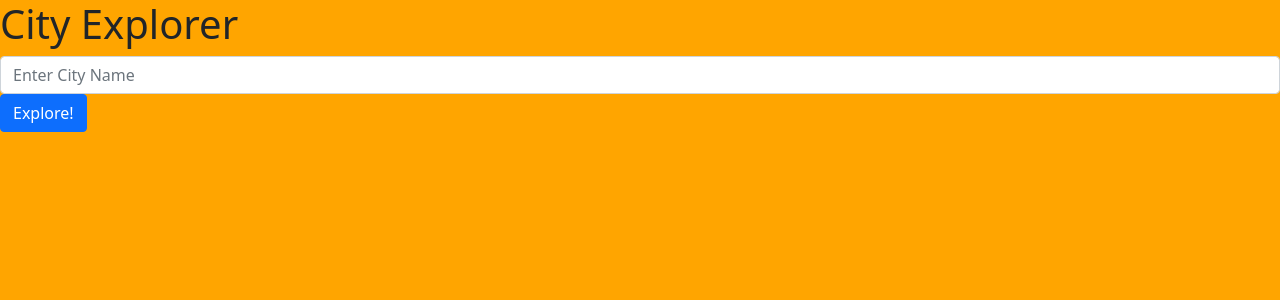
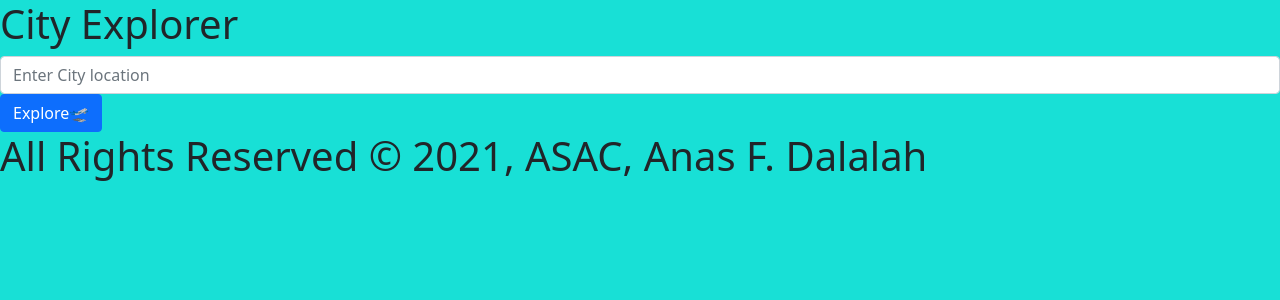
Before and after one commit to AnasDalalaah/city-explorer, a React (Create React App) app: page / in a window 1280 px wide. Shown: the top 300 px of the page. Built offline with nearby package versions, Linux system fonts and the light colour scheme.

Commit message:
solve lab08

```diff
--- a/src/App.css
+++ b/src/App.css
@@ -37,5 +37,10 @@
   }
 }
 *{
-  background-color: orange;
+  background-color: rgb(24, 224, 214);
 }
+/* .card{
+  text-align: center;
+
+
+} */
--- a/src/App.js
+++ b/src/App.js
@@ -7,6 +7,7 @@ import Card from 'react-bootstrap/Card';
 import Alert from 'react-bootstrap/Alert';
 import 'bootstrap/dist/css/bootstrap.min.css';
 import Weather from './Weather';
+import Movies from './Movies';
 
 
 class App extends React.Component {
@@ -23,12 +24,14 @@ class App extends React.Component {
       showWeather:false,
       latitude:'',
       longitude:'',
+      moviesArr: [],
+      showMovies: false
+
     }
   }
 
-  getCity = async (event) => {
+  getCitylocation = async (event) => {
     event.preventDefault();
-
 
     let serverRoute = process.env.REACT_APP_SERVER;
 
@@ -51,8 +54,6 @@ class App extends React.Component {
         cityData: cityResult.data[0],
         displayMap: true,
         errorMessage: false,
-        // weatherItem:importedData.data,
-        // showWeather:true,
         latitude: cityResult.data[0].lat,
         longitude: cityResult.data[0].lon
       })
@@ -64,21 +65,18 @@ class App extends React.Component {
         displayMap: false,
         errorMessage: true,
         errorCode: error,
-        // showWeather:false
       })
     }
     try{
       console.log(
         this.state.longitude
       )  ;
-       const url = `${serverRoute}/weather?searchQuery=${this.state.searchQuery}&lon=${this.state.longitude}&lat=${this.state.latitude}`;
+       const url = `${serverRoute}/weather?city=${this.state.searchQuery}&lon=${this.state.longitude}&lat=${this.state.latitude}`;
       let importedData = await axios.get(url);
 
       this.setState({
         weatherItem:importedData.data,
         showWeather:true,
-         latitude: this.state.cityData.lat,
-        longitude: this.state.cityData.lon
       })
 
 
@@ -88,6 +86,25 @@ class App extends React.Component {
         showWeather:false
       })
     }
+
+    let movieUrl = `${serverRoute}/movie?city=${this.state.searchQuery}`;
+
+    axios
+      .get(movieUrl)
+      .then(importedMoviesData => {
+        this.setState({
+          moviesArr: importedMoviesData.data,
+          showMovies: true
+        })
+      })
+      .catch(err => {
+        this.setState({
+          showMovies: false,
+          moviesArr: err.message,
+        })
+        console.log(err.message);
+      })
+
   }
 
   updateSearchQuery = (event) => {
@@ -101,27 +118,30 @@ class App extends React.Component {
       <>
         <h1>City Explorer</h1>
 
-        <Form onSubmit={this.getCity}>
+        <Form onSubmit={this.getCitylocation}>
           <Form.Group controlId="formBasicEmail">
-            <Form.Control type="text" placeholder="Enter City Name" onChange={this.updateSearchQuery} />
+            <Form.Control type="text" placeholder="Enter City location" onChange={this.updateSearchQuery} />
           </Form.Group>
           <Button variant="primary" type="submit">
-            Explore!
+            Explore🛫
           </Button>
         </Form>
 
         {this.state.displayMap &&
 
-          <Card style={{ width: '18rem' }}>
+          <Card style={{ width: '35rem',display:'flex'}}>
             <Card.Img variant="top" src={`https://maps.locationiq.com/v3/staticmap?key=${process.env.REACT_APP_KEY}&center=${this.state.cityData.lat},${this.state.cityData.lon}`} />
             <Card.Body>
-              <Card.Title>{this.state.cityData.display_name}</Card.Title>
+              <Card.Title><h2>The City Name:{this.state.cityData.display_name}</h2>
+              </Card.Title>
               <Card.Text>
-                {this.state.cityData.lat} <br></br>
-                {this.state.cityData.lon}
+              <h2>The Latitude:{this.state.cityData.lat} </h2><br></br>
+              <h2>The Longitude:{this.state.cityData.lon} </h2>
+
               </Card.Text>
             </Card.Body>
           </Card>
+
         }
 
         {this.state.errorMessage &&
@@ -132,8 +152,16 @@ class App extends React.Component {
       </Alert>
         }
 
-        {this.state.displayMap &&
-        <Weather weatherData={this.state.weatherItem} showWeather={this.state.showWeather}></Weather>}
+{this.state.displayMap &&
+
+          <Weather weatherData={this.state.weatherItem} showWeather={this.state.showWeather}></Weather>
+          }
+
+{this.state.displayMap &&
+<Movies moviesData={this.state.moviesArr} showMovies={this.state.showMovies}></Movies>}
+
+
+        <h1>All Rights Reserved &copy; 2021, ASAC, Anas F. Dalalah</h1>
       </>
 
     );
--- /dev/null
+++ b/src/Movies.js
@@ -0,0 +1,41 @@
+import React from 'react';
+import ListGroup from 'react-bootstrap/ListGroup';
+import 'bootstrap/dist/css/bootstrap.min.css';
+
+class Movies extends React.Component {
+
+
+    render() {
+        return (
+            <>
+                {this.props.moviesData.length!== 0 && this.props.showMovies &&
+
+                    <ListGroup>
+                        <ListGroup.Item>Top Movie</ListGroup.Item>
+                        <ListGroup.Item variant="primary">Title: {this.props.moviesData[0].title}</ListGroup.Item>
+                        <ListGroup.Item variant="secondary">Overview: {this.props.moviesData[0].overview}</ListGroup.Item>
+                        <ListGroup.Item variant="success">Average Votes: {this.props.moviesData[0].average_votes}</ListGroup.Item>
+                        <ListGroup.Item variant="danger">Total Votes: {this.props.moviesData[0].total_votes}</ListGroup.Item>
+                        <ListGroup.Item variant="warning">Image Url: {this.props.moviesData[0].image_url}</ListGroup.Item>
+                        <ListGroup.Item variant="info">Popularity: {this.props.moviesData[0].popularity}</ListGroup.Item>
+                        <ListGroup.Item variant="light">Release Date: {this.props.moviesData[0].released_on}</ListGroup.Item>
+                    </ListGroup>
+                }
+                {this.props.showMovies === false &&
+
+                    <ListGroup>
+
+                        <ListGroup.Item action variant="danger">
+                            {this.props.moviesData}
+                        </ListGroup.Item>
+
+                    </ListGroup>
+                }
+
+            </>
+        )
+    }
+
+}
+
+export default Movies;
--- a/src/Weather.js
+++ b/src/Weather.js
@@ -4,12 +4,12 @@ import 'bootstrap/dist/css/bootstrap.min.css';
 
 class Weather extends React.Component {
 
-    constructor(props) {
-        super(props);
-        this.state = {
-            weatherArray: this.props.weatherData
-        }
-    }
+    // constructor(props) {
+    //     super(props);
+    //     this.state = {
+    //         weatherArray: this.props.weatherData
+    //     }
+    // }
 
     render() {
         return (
```
